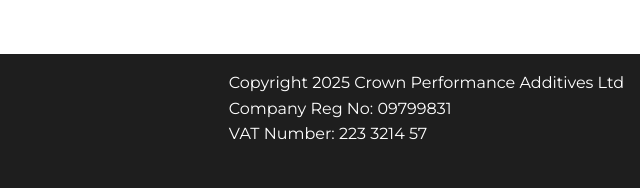
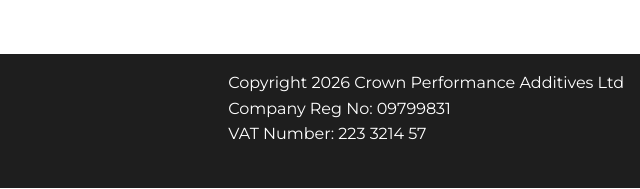
Before and after one commit to thecrowngroup/cpa-github-pages, a plain HTML site: page index.html in a window 1280 px wide. Shown: the part 608-797 px from the top of the page, 640-1280 px from the left. Drawn offline with Linux system fonts and the light colour scheme.

Commit message:
update copyright

```diff
--- a/index.html
+++ b/index.html
@@ -68,7 +68,7 @@
           </div>
 
           <div class="footer__cell">
-            Copyright 2025 Crown Performance Additives Ltd<br />
+            Copyright 2026 Crown Performance Additives Ltd<br />
             Company Reg No: 09799831<br />
             VAT Number: 223 3214 57
           </div>
```
